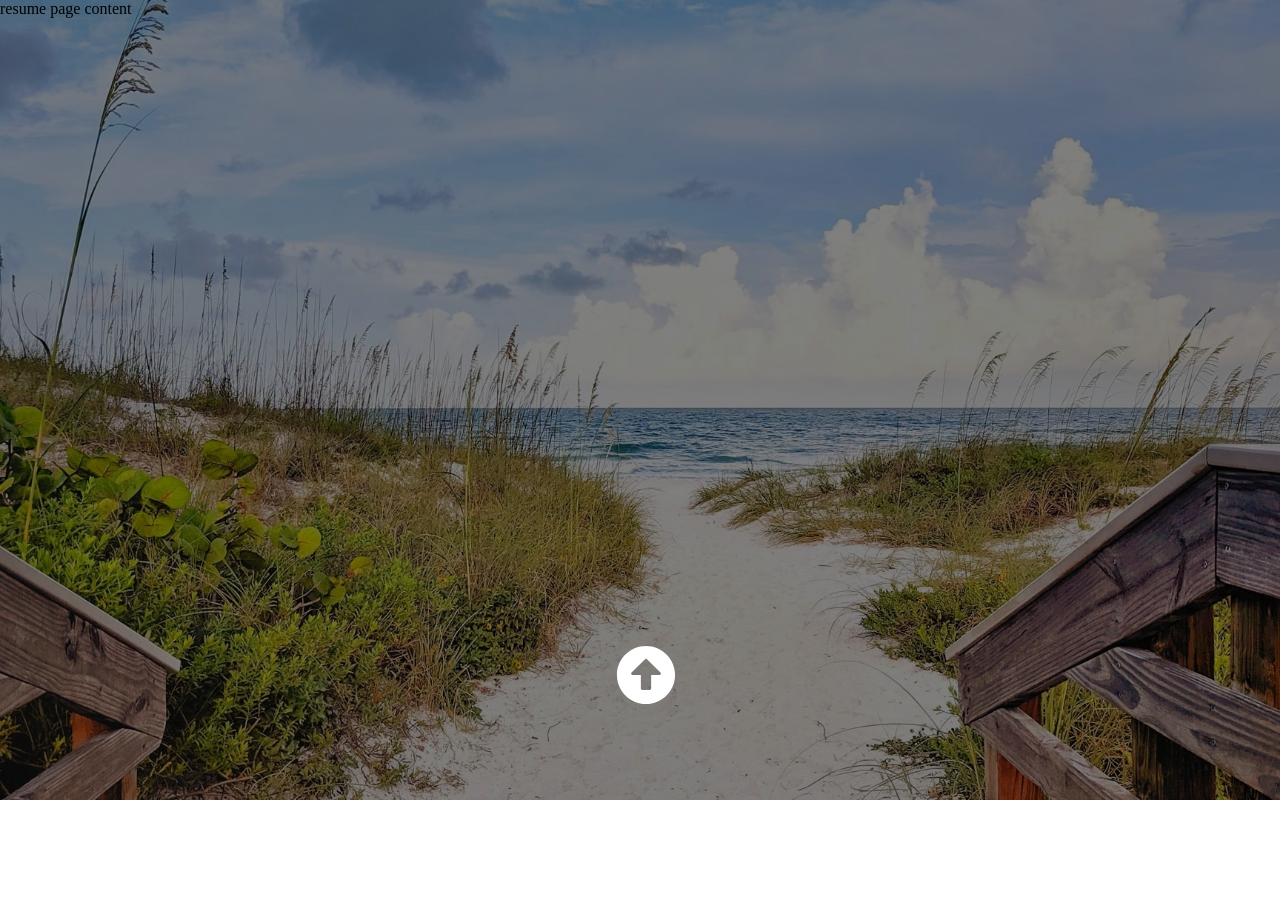
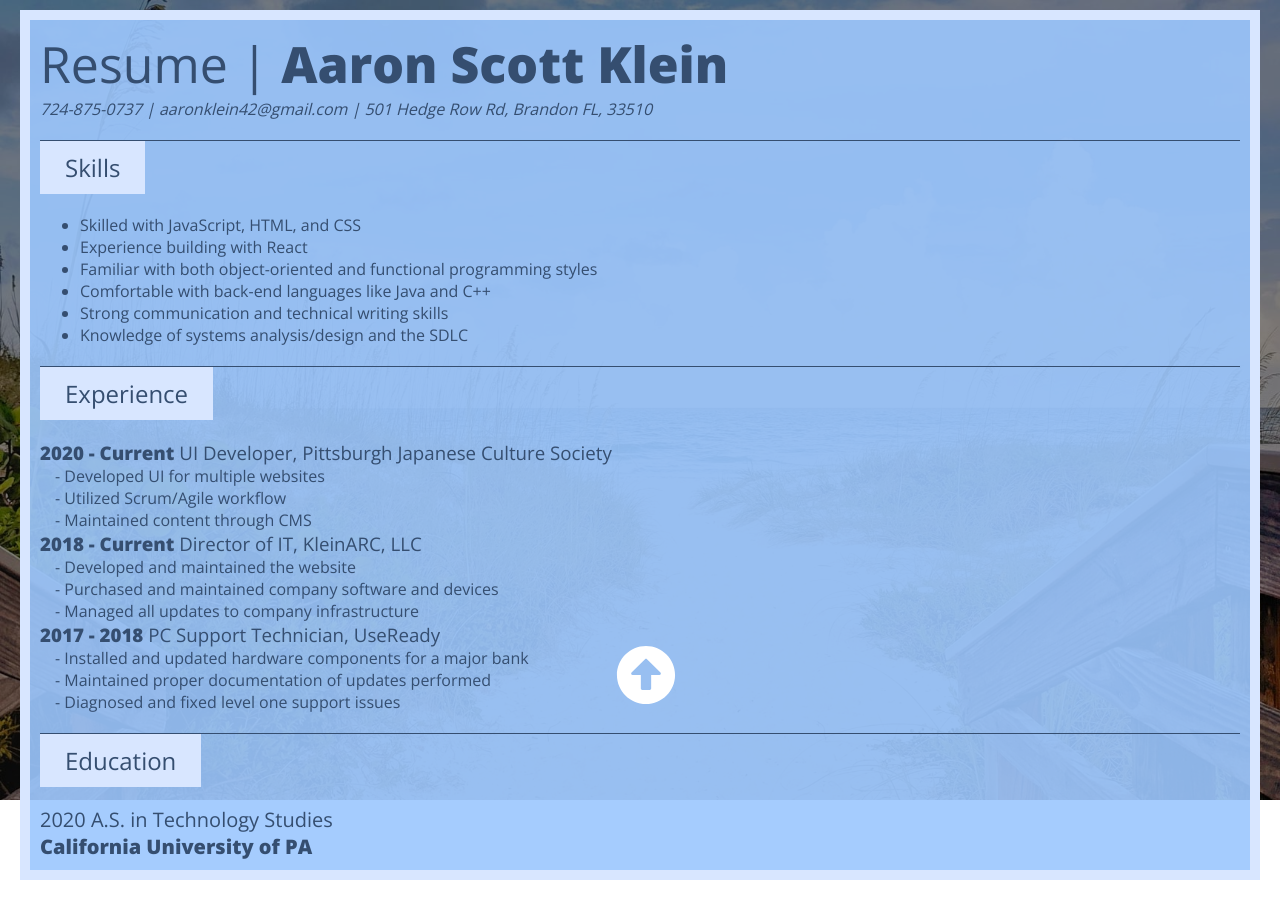
Before and after one commit to aaronklein42/aaronscottklein, a Next.js app: page /resume in a window 1280 px wide. Shown: the top 918 px of the page. After the commit the page ends 890 px from the top, so only its background shows below. Built offline with nearby package versions, Linux system fonts and the light colour scheme.

Commit message:
updated resume page

```diff
--- /dev/null
+++ b/components/experienceSection/experienceSection.js
@@ -0,0 +1,13 @@
+import css from './experienceSection.module.css'
+
+export default function ExperienceSection ({range, title, responsibilities}) {
+
+    return ( <>
+        <h3 className={css.title}><strong>{range}</strong> {title} </h3>
+        <ul className={css.responsibilities}>
+            {responsibilities.map((item, idx) => {
+                return <li key={idx} className={css.item}>{item}</li>
+            })}
+        </ul>
+    </>)
+}
--- /dev/null
+++ b/components/experienceSection/experienceSection.module.css
@@ -0,0 +1,14 @@
+.title {
+    font-weight: 200;
+    margin: 0;
+}
+
+.responsibilities {
+    margin: 0;
+    padding-left: 15px;
+    list-style: none;
+}
+
+.item:before {
+    content: '- ';
+}
--- a/components/nav/nav.js
+++ b/components/nav/nav.js
@@ -9,6 +9,7 @@ export default function Nav () {
     const handleClick = () => {
         setOpen(!open);
     }
+    if (open){
         return (
             <nav>
                 <div className={`${css.navBar} ${collapsedNavBarClass}`}>
@@ -20,5 +21,12 @@ export default function Nav () {
                     <FaArrowAltCircleDown className={css.navArrow} />
                 </button>
             </nav>
+        )}
+    else {
+       return (
+            <button className={`${css.navButton} ${collapsedArrowClass}`} onClick={handleClick}>
+                <FaArrowAltCircleDown className={css.navArrow} />
+            </button>
         )
         }
+}
--- /dev/null
+++ b/components/resume/resume.js
@@ -0,0 +1,52 @@
+import css from './resume.module.css'
+import ResumeSection from 'components/resumeSection/resumeSection.js'
+import ExperienceSection from 'components/experienceSection/experienceSection.js'
+
+export default function Resume () {
+
+    const KleinArcList = [
+        'Developed and maintained the website',
+        'Purchased and maintained company software and devices',
+        'Managed all updates to company infrastructure'
+    ]
+
+    const UseReadyList = [
+        'Installed and updated hardware components for a major bank',
+        'Maintained proper documentation of updates performed',
+        'Diagnosed and fixed level one support issues'
+    ]
+
+    const PittJCSList = [
+        'Developed UI for multiple websites',
+        'Utilized Scrum/Agile workflow',
+        'Maintained content through CMS'
+    ]
+
+    return (
+        <div className={css.wrapper}>
+            <div className={css.container}>
+                <h1 className={css.title}><span className={css.titleSpan}>Resume |</span> Aaron Scott Klein</h1>
+                <address className={css.address}>724-875-0737 | aaronklein42@gmail.com | 501 Hedge Row Rd, Brandon FL, 33510</address>
+                <ResumeSection title="Skills">
+                    <ul>
+                        <li>Skilled with JavaScript, HTML, and CSS</li>
+                        <li>Experience building with React</li>
+                        <li>Familiar with both object-oriented and functional programming styles</li>
+                        <li>Comfortable with back-end languages like Java and C++</li>
+                        <li>Strong communication and technical writing skills</li>
+                        <li>Knowledge of systems analysis/design and the SDLC</li>
+                    </ul>
+                </ResumeSection>
+                <ResumeSection title="Experience">
+                    <ExperienceSection range="2020 - Current" title="UI Developer, Pittsburgh Japanese Culture Society" responsibilities={PittJCSList}/>
+                    <ExperienceSection range="2018 - Current" title="Director of IT, KleinARC, LLC" responsibilities={KleinArcList}/>
+                    <ExperienceSection range="2017 - 2018" title="PC Support Technician, UseReady" responsibilities={UseReadyList}/>
+                </ResumeSection>
+                <ResumeSection title="Education">
+                    <h3 className={css.educationTitle}>2020 <span>A.S. in Technology Studies</span></h3>
+                    <h4 className={css.schoolTitle}>California University of PA</h4>
+                </ResumeSection>
+            </div>
+      </div>
+      )
+}
--- /dev/null
+++ b/components/resume/resume.module.css
@@ -0,0 +1,41 @@
+.container {
+    margin: 0 auto;
+    background-color: rgba(156, 199, 254, 0.9);
+    border: 10px solid #d8e6ff;
+    padding: 10px;
+    max-width: 1200px;
+    color: #354e70;
+}
+
+.title {
+    margin: 0;
+    height: 100%;
+    font-weight: bold;
+    font-size: 50px;
+}
+
+.titleSpan {
+    font-weight: 200;
+}
+
+.wrapper {
+    padding: 10px;
+}
+
+.experienceList {
+    font-size: 15px;
+}
+
+.educationTitle {
+    font-weight: 200;
+}
+
+.schoolTitle {
+    font-weight: 700;
+}
+
+.educationTitle,
+.schoolTitle {
+    margin: 0;
+    font-size: 20px;
+}
--- /dev/null
+++ b/components/resumeSection/resumeSection.js
@@ -0,0 +1,9 @@
+import css from './resumeSection.module.css'
+
+export default function ResumeSection({children, title}) {
+    return (
+    <>
+        <h2 className={css.category}><span className={css.categorySpan}>{title}</span></h2>
+        {children}
+    </> )
+}
--- /dev/null
+++ b/components/resumeSection/resumeSection.module.css
@@ -0,0 +1,10 @@
+.category {
+    border-top: 1px solid;
+}
+
+.categorySpan {
+    display: inline-block;
+    background-color: #d8e6ff;
+    padding: 10px 25px;
+    font-weight: 200;
+}
--- a/pages/resume.js
+++ b/pages/resume.js
@@ -1,9 +1,10 @@
 import Content from 'components/content/content'
+import Resume from 'components/resume/resume'
 
-export default function Resume() {
+export default function ResumePage() {
   return (
     <Content>
-      resume page content
+      <Resume />
     </Content>
   )
 }
--- a/styles/globals.css
+++ b/styles/globals.css
@@ -5,4 +5,5 @@ body,
 #__next {
   margin: 0;
   height: 100%;
+  font-family: 'Open Sans';
 }
```
Also changed, not shown: components/about/about.js (added), components/about/about.module.css (added). Lines whose indentation alone changed are shown as unchanged.
